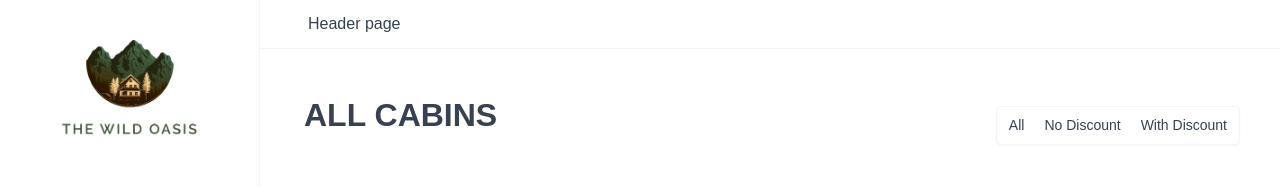
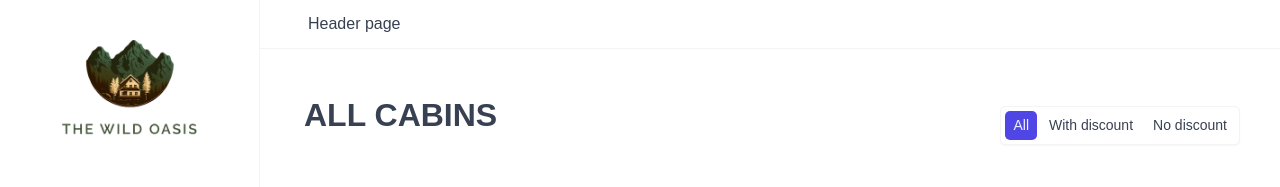
Before and after one commit to ChrisFelicien/the-wild-oasis, a React app: page /cabins in a window 1280 px wide. Shown: the top 187 px of the page. Built offline with nearby package versions, Linux system fonts and the light colour scheme; no server answers; the database is empty; the HTML template or start-up script is replaced by a standard one.

Commit message:
Set up the filter options

```diff
--- a/src/features/cabins/CabinTable.jsx
+++ b/src/features/cabins/CabinTable.jsx
@@ -1,26 +1,9 @@
-import styled from 'styled-components';
 import Spinner from './../../ui/Spinner';
 import CabinRow from './CabinRow';
 import useFetchAllCabin from './useFetchAllCabin';
 import Table from '../../ui/Table';
 import Menus from '../../ui/Menus';
 import { useSearchParams } from 'react-router-dom';
-import { fi } from 'date-fns/locale';
-
-const TableHeader = styled.header`
-  display: grid;
-  grid-template-columns: 0.6fr 1.8fr 2.2fr 1fr 1fr 1fr;
-  column-gap: 2.4rem;
-  align-items: center;
-
-  background-color: var(--color-grey-50);
-  border-bottom: 1px solid var(--color-grey-100);
-  text-transform: uppercase;
-  letter-spacing: 0.4px;
-  font-weight: 600;
-  color: var(--color-grey-600);
-  padding: 1.6rem 2.4rem;
-`;
 
 const CabinTable = () => {
   const [searchParams] = useSearchParams();
--- a/src/features/cabins/CabinTableOperations.jsx
+++ b/src/features/cabins/CabinTableOperations.jsx
@@ -4,7 +4,23 @@ import Filter from './../../ui/Filter';
 const CabinTableOperations = () => {
   return (
     <TableOperation>
-      <Filter />
+      <Filter
+        filterField={'discount'}
+        options={[
+          {
+            value: 'all',
+            label: 'All',
+          },
+          {
+            value: 'with-discount',
+            label: 'With discount',
+          },
+          {
+            value: 'no-Discount',
+            label: 'No discount',
+          },
+        ]}
+      />
     </TableOperation>
   );
 };
--- a/src/ui/Filter.jsx
+++ b/src/ui/Filter.jsx
@@ -35,23 +35,26 @@ const FilterButton = styled.button`
   }
 `;
 
-const Filter = () => {
+const Filter = ({ filterField, options }) => {
   const [searchParams, setSearchParams] = useSearchParams();
+  const currentFilter = searchParams.get(filterField) || options.at(0).value;
 
   const handleClick = (value) => {
-    searchParams.set('discount', value);
+    searchParams.set(filterField, value);
     setSearchParams(searchParams);
   };
 
   return (
     <StyledFilter>
-      <FilterButton onClick={() => handleClick('all')}>All</FilterButton>
-      <FilterButton onClick={() => handleClick('no-Discount')}>
-        No Discount
-      </FilterButton>
-      <FilterButton onClick={() => handleClick('with-discount')}>
-        With Discount
-      </FilterButton>
+      {options.map((option, index) => (
+        <FilterButton
+          key={index}
+          onClick={() => handleClick(option?.value)}
+          active={option.value === currentFilter}
+        >
+          {option.label}
+        </FilterButton>
+      ))}
     </StyledFilter>
   );
 };
```
